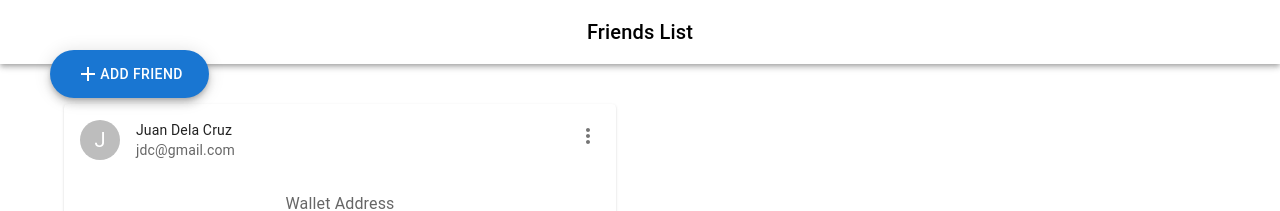
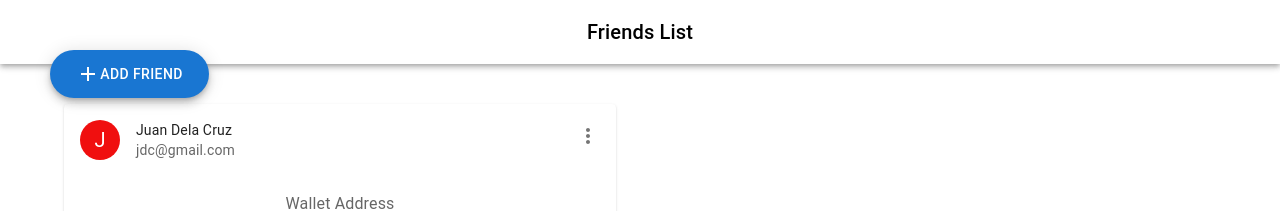
Before and after one commit to chacychavez/friends-list, a React (Create React App) app: page / in a window 1280 px wide. Shown: the top 211 px of the page. Built offline with nearby package versions, Linux system fonts and the light colour scheme.

Commit message:
Make avatar color fixed per account

```diff
--- a/src/common/AddForm/index.tsx
+++ b/src/common/AddForm/index.tsx
@@ -26,7 +26,9 @@ export const AddForm: React.FC<AddFormProps> = ({ handleClose }) => {
 
   const handleAdd = () => {
     setFormError('');
-    const success = addFriend({ walletAddress, name, email });
+    let hex = Math.floor(Math.random() * 0xffffff);
+    let avatarColor = '#' + hex.toString(16);
+    const success = addFriend({ walletAddress, name, email, avatarColor });
     if (success) {
       handleClose();
     } else {
--- a/src/common/FriendList/FriendCard/index.tsx
+++ b/src/common/FriendList/FriendCard/index.tsx
@@ -1,4 +1,4 @@
-import React, { useState } from 'react';
+import React, { useEffect, useState } from 'react';
 import {
   Avatar,
   Box,
@@ -74,19 +74,12 @@ export const FriendCard: React.FC<FriendCardProps> = ({ friend }) => {
     });
   };
 
-  const randomColor = () => {
-    let hex = Math.floor(Math.random() * 0xffffff);
-    let color = '#' + hex.toString(16);
-
-    return color;
-  };
-
   return (
     <Card sx={{ minWidth: 275 }}>
       <>
         <CardHeader
           avatar={
-            <Avatar sx={{ bgcolor: randomColor }} aria-label="recipe">
+            <Avatar sx={{ bgcolor: friend.avatarColor }} aria-label="recipe">
               {friend.name[0].toUpperCase()}
             </Avatar>
           }
--- a/src/context/FriendContext.tsx
+++ b/src/context/FriendContext.tsx
@@ -13,6 +13,7 @@ export const FriendProvider: React.FC<FriendProviderProps> = ({ children }) => {
       walletAddress: '0xcD4AD67BdC3A2F52C7c65241DcDE8dF1519253f8',
       name: 'Juan Dela Cruz',
       email: 'jdc@gmail.com',
+      avatarColor: '#F00F0F',
     },
   });
 
--- a/src/types/Friend.types.d.ts
+++ b/src/types/Friend.types.d.ts
@@ -2,6 +2,7 @@ export interface IFriend  {
   walletAddress: string;
   email: string;
   name: string;
+  avatarColor: string
 }
 
 export interface IFriends {
```
